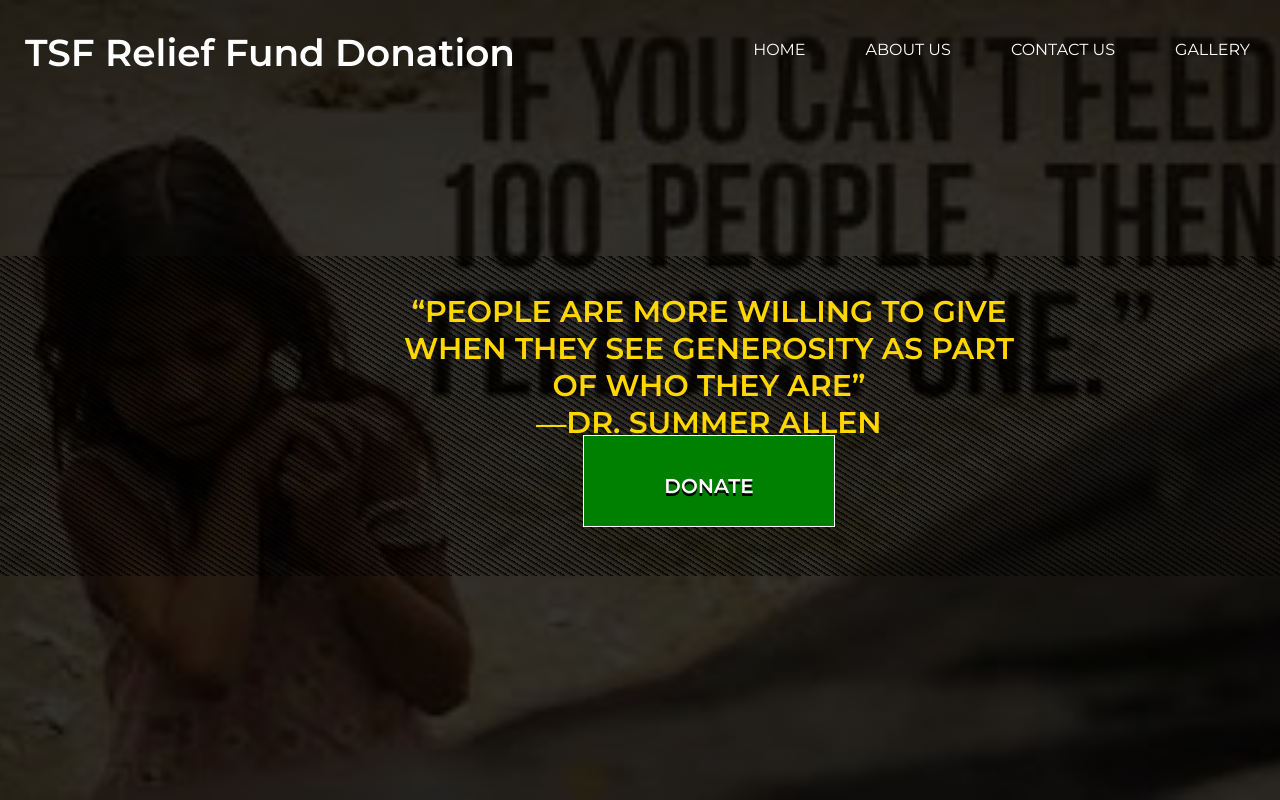
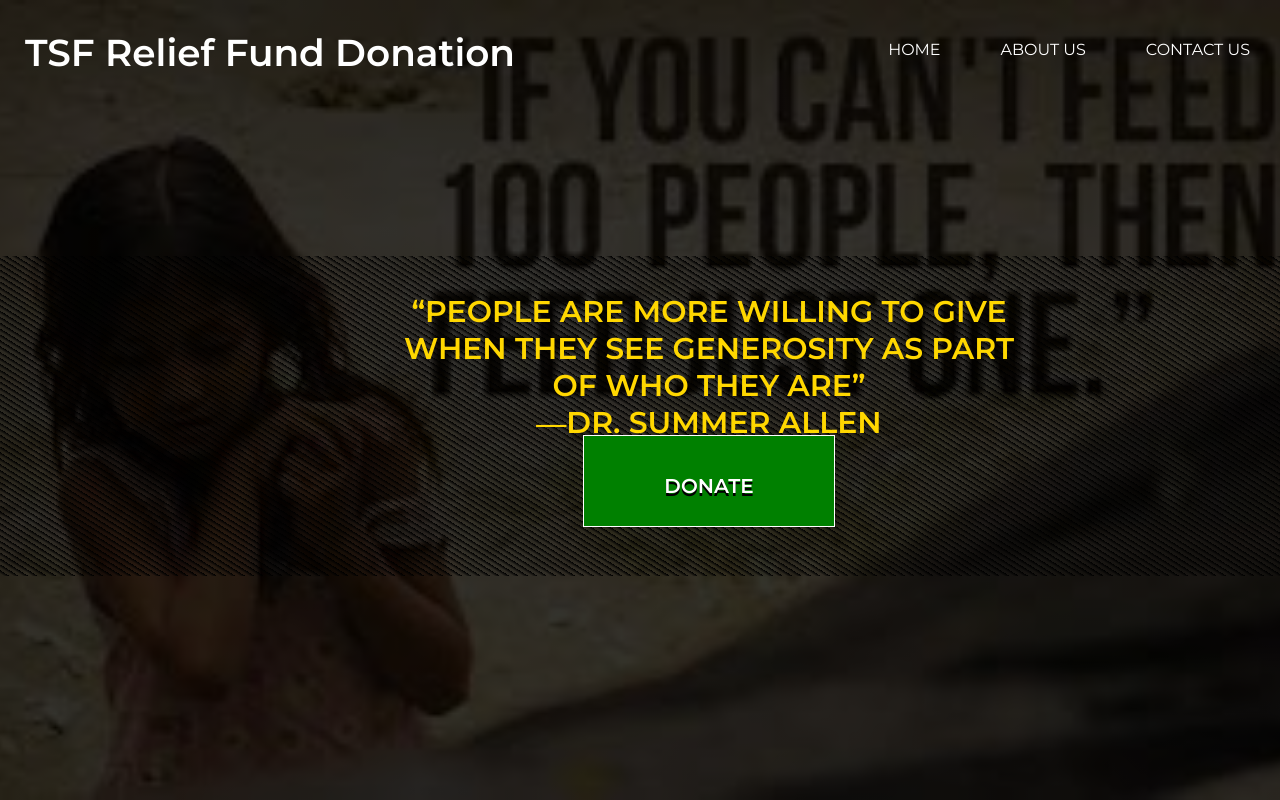
Before and after one commit to wisebruiser05/payment-gateway-integration, a plain HTML site: page Payment-gateway-master/index.html in a window 1280 px wide. Drawn offline with Linux system fonts and the light colour scheme.

Commit message:
Update index.html

```diff
--- a/Payment-gateway-master/index.html
+++ b/Payment-gateway-master/index.html
@@ -21,7 +21,6 @@
               <li><a href="index.html">HOME</a></li>
               <li><a href="about.html">ABOUT US</a></li>
               <li><a href="contact.html">CONTACT US</a></li>
-              <li><a href="gallery.html">GALLERY</a></li>
             </ul>
 
             <div class="pattern">
```
